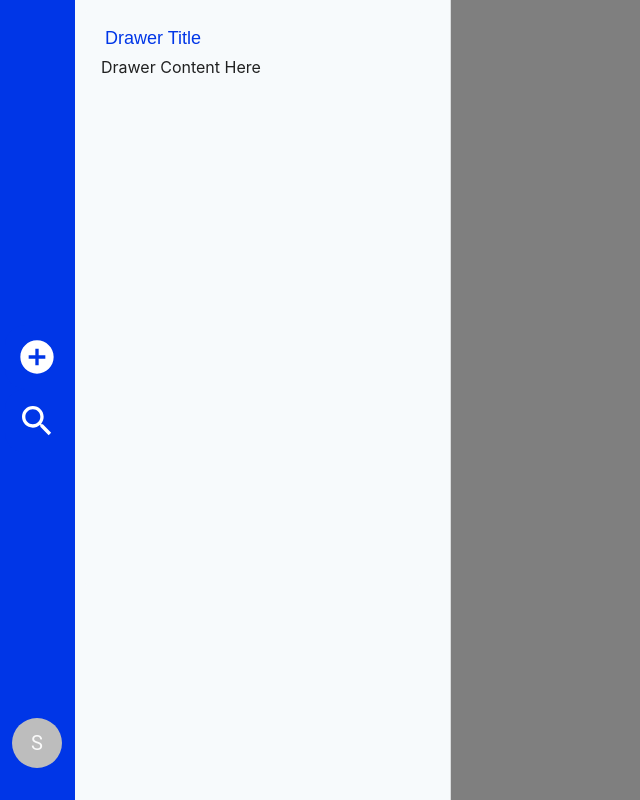
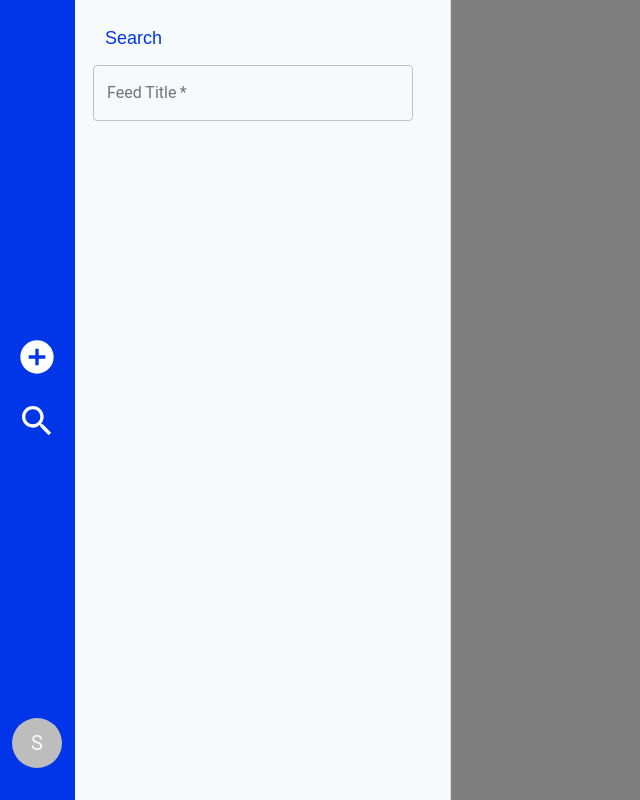
Before and after one commit to Dzheims/sqoop, a React (Create React App) app in the folder frontend/: page / in a window 1280 px wide. Both pictures are taken after a click on the button 37 px from the left and 357 px from the top of the page. Shown: the whole page, without its empty margins (0-640 px from the left). Built offline with nearby package versions, Linux system fonts and the light colour scheme.

Commit message:
fix: route and drawer contents

```diff
--- a/frontend/src/App.tsx
+++ b/frontend/src/App.tsx
@@ -5,9 +5,6 @@ import theme from './theme';
 import Homepage from './pages/Homepage';
 import SignUp from './pages/SignupPage/SignUp';
 import SignIn from './pages/SignInPage/SignIn';
-import NavigationBar from './components/Navigation/NavigationBar';
-import Columns from './components/Columns/Column';
-import CurrentUser from './authentication/authentication';
 import { ColumnsData } from './components/Columns/ColumnsData';
 
 function App() {
@@ -18,12 +15,8 @@ function App() {
           <Switch>
             <Route path="/signup" exact component={SignUp} />
             <Route path="/signin" exact component={SignIn} />
-            <div>
-              <NavigationBar />
-              <Route path="/" exact component={Homepage} />
-              <Route path="/column" exact component={ColumnsData} />
-            </div>
-            {/* <Route path="/users" exact component={CurrentUser} /> */}
+            <Route path="/" exact component={Homepage} />
+            <Route path="/column" exact component={ColumnsData} />
           </Switch>
         </ThemeProvider>
       </div>
--- a/frontend/src/components/Columns/ColumnsData.tsx
+++ b/frontend/src/components/Columns/ColumnsData.tsx
@@ -40,6 +40,7 @@ export const ColumnsData = () => {
   if (error) return <div>error</div>;
   if (loading) return <Loader />;
   if (!data) return <div>data</div>;
+
   return <Columns data={data} />;
 };
 
--- a/frontend/src/components/Drawers/Drawer.tsx
+++ b/frontend/src/components/Drawers/Drawer.tsx
@@ -1,6 +1,7 @@
 import React from 'react';
 import { makeStyles } from '@material-ui/core/styles';
 import { Typography } from '@material-ui/core';
+import AddNewsAPIFeedForm from './DrawerContents/AddNewsAPIFeedForm';
 
 const useStyles = makeStyles((theme) => ({
   drawer: {
@@ -22,13 +23,25 @@ const useStyles = makeStyles((theme) => ({
   },
 }));
 
-const DrawerContentContainer = () => {
+interface DrawerProps {
+  drawerTitle: string;
+}
+
+const getDrawerContent = (title: string) => {
+  if (title === 'Search') return <AddNewsAPIFeedForm />;
+  if (title === 'Add Feeds') return <AddNewsAPIFeedForm />;
+  return <div />;
+};
+
+const DrawerContentContainer: React.FC<DrawerProps> = ({
+  drawerTitle,
+}: DrawerProps) => {
   const classes = useStyles();
 
   return (
     <div className={classes.drawer}>
-      <Typography className={classes.drawerTitle}>Drawer Title</Typography>
-      <div className={classes.contentContainer}>Drawer Content Here</div>
+      <Typography className={classes.drawerTitle}>{drawerTitle}</Typography>
+      {getDrawerContent(drawerTitle)}
     </div>
   );
 };
--- a/frontend/src/components/Drawers/DrawerContents/AddNewsAPIFeedForm.tsx
+++ b/frontend/src/components/Drawers/DrawerContents/AddNewsAPIFeedForm.tsx
@@ -1,9 +1,29 @@
-import React, { useState } from 'react';
+import React from 'react';
+import { makeStyles } from '@material-ui/core/styles';
+import { TextField } from '@material-ui/core';
 
-const NewsAPIFeedForm = () => {
-  const [state, setState] = useState(false);
+const useStyles = makeStyles(() => ({
+  formContainer: {
+    alignItems: 'center',
+  },
+}));
 
-  return <div>Drawer Contents</div>;
+const AddNewsAPIFeedForm = () => {
+  const classes = useStyles();
+
+  return (
+    <div className={classes.formContainer}>
+      <TextField
+        id="FeedTitle"
+        label="Feed Title"
+        placeholder="Feed Title"
+        variant="outlined"
+        margin="normal"
+        required
+        fullWidth
+      />
+    </div>
+  );
 };
 
-export default NewsAPIFeedForm;
+export default AddNewsAPIFeedForm;
--- a/frontend/src/components/Navigation/NavigationBar.tsx
+++ b/frontend/src/components/Navigation/NavigationBar.tsx
@@ -5,9 +5,8 @@ import {
   Tooltip,
   Drawer,
   Backdrop,
-  Button,
 } from '@material-ui/core';
-import AddCollectionsIcon from '@material-ui/icons/AddCircle';
+import AddFeedsIcon from '@material-ui/icons/AddCircle';
 import SearchIcon from '@material-ui/icons/Search';
 import {
   NavigationBarContainer,
@@ -21,11 +20,12 @@ import DrawerContentContainer from '../Drawers/Drawer';
 const NavigationBar = () => {
   const classes = useStyles();
   const [open, setOpen] = useState(false);
+
   const NavBarMenu = [
     {
       id: 'add',
-      title: 'Add Collections',
-      icon: <AddCollectionsIcon className={classes.icons} />,
+      title: 'Add Feeds',
+      icon: <AddFeedsIcon className={classes.icons} />,
     },
     {
       id: 'search',
@@ -40,6 +40,17 @@ const NavigationBar = () => {
 
   return (
     <div>
+      <NavigationBarContainer>
+        <MenuContainer>
+          {NavBarMenu.map((item) => (
+            <div>
+              <Tooltip title={item.title} key={item.id} arrow>
+                <IconContainer>
+                  <IconButton aria-label={item.title} onClick={handleDrawer}>
+                    {item.icon}
+                  </IconButton>
+                </IconContainer>
+              </Tooltip>
               <Drawer
                 variant="persistent"
                 anchor="left"
@@ -48,18 +59,9 @@ const NavigationBar = () => {
                   paper: classes.drawerPaper,
                 }}
               >
-        <DrawerContentContainer />
+                <DrawerContentContainer drawerTitle={item.title} />
               </Drawer>
-      <NavigationBarContainer>
-        <MenuContainer>
-          {NavBarMenu.map((item) => (
-            <Tooltip title={item.title} key={item.id} arrow>
-              <IconContainer>
-                <IconButton aria-label={item.title} onClick={handleDrawer}>
-                  {item.icon}
-                </IconButton>
-              </IconContainer>
-            </Tooltip>
+            </div>
           ))}
         </MenuContainer>
         <AccountAvatarContainer>
--- a/frontend/src/components/Navigation/NavigationBarStyles.tsx
+++ b/frontend/src/components/Navigation/NavigationBarStyles.tsx
@@ -34,7 +34,7 @@ export const NavigationBarContainer = styled.div`
   width: 75px;
   background-color: ${theme.palette.primary.main};
   overflow-x: hidden;
-  z-index: 200;
+  z-index: 300;
   transition: all 0.5s ease;
   flex-direction: column;
   align-items: space-between;
@@ -71,4 +71,5 @@ export const MenuContainer = styled.div`
   padding: 5px;
   width: 75px;
   flex-direction: column;
+  z-index: 300;
 `;
--- a/frontend/src/pages/Homepage.tsx
+++ b/frontend/src/pages/Homepage.tsx
@@ -1,13 +1,9 @@
-import { Typography } from '@material-ui/core';
-import React from 'react';
+import React, { useState } from 'react';
+import NavigationBar from '../components/Navigation/NavigationBar';
 
-function Homepage() {
-  return (
-    <div>
-      <Typography color="primary">Sqoop</Typography>
-      <Typography color="secondary">Sqoop</Typography>
-    </div>
-  );
-}
+const Homepage = () => {
+  const [state, setState] = useState();
+  return <NavigationBar />;
+};
 
 export default Homepage;
```
Lines whose indentation alone changed are shown as unchanged.
